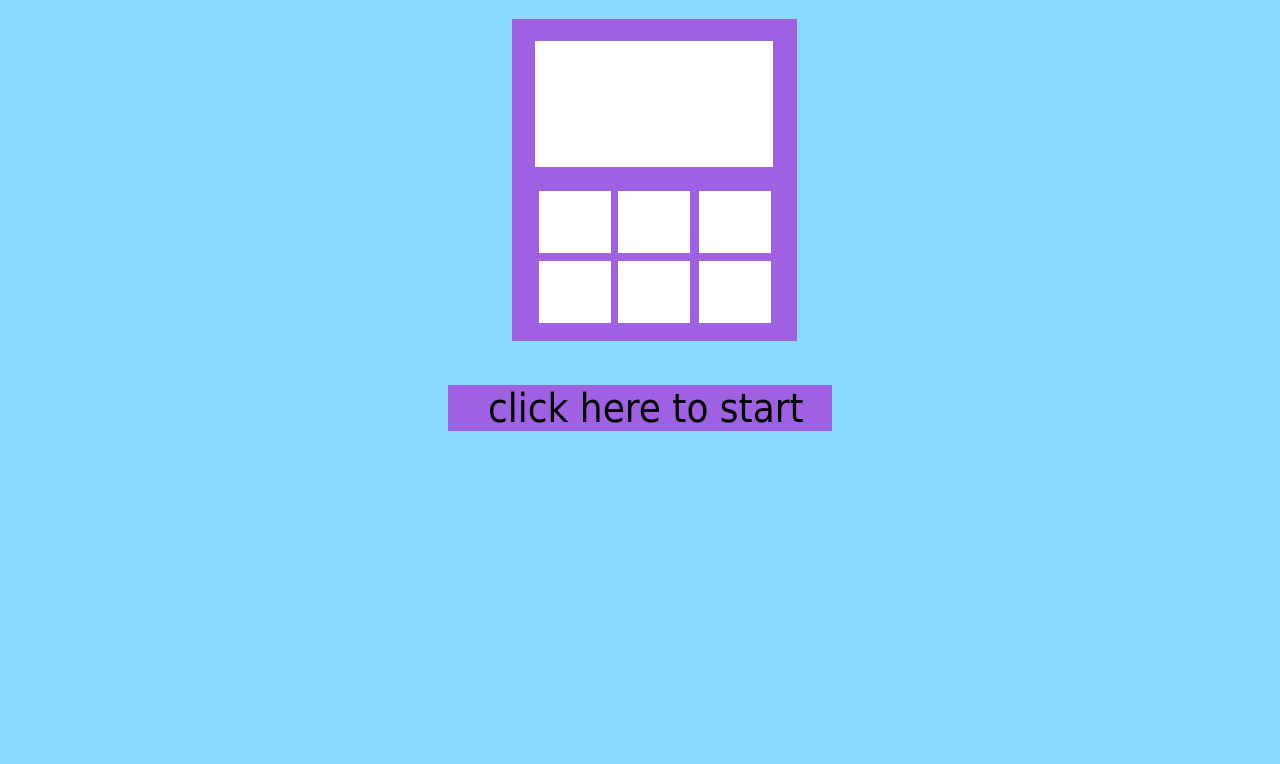
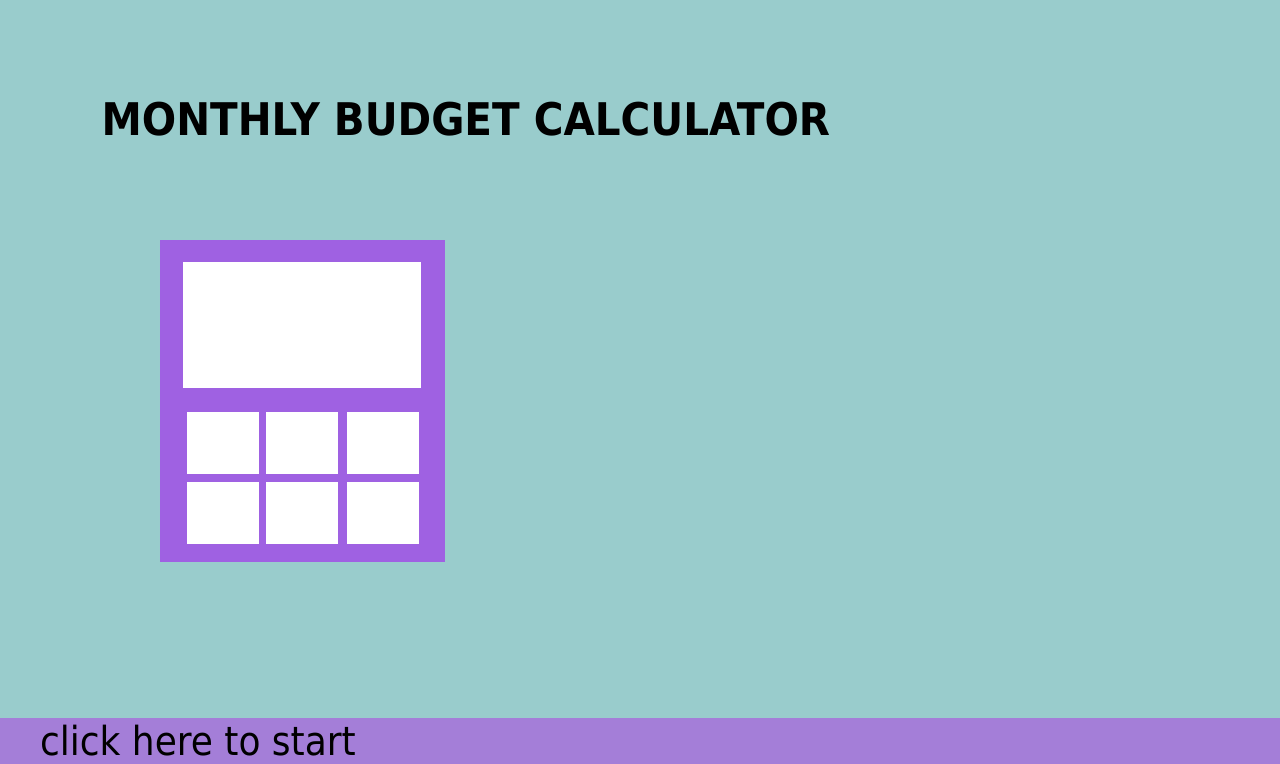
Before and after one commit to duniyagwan/web-app, a PHP site: page / in a window 1280 px wide. Shown: the part 477-1241 px from the top of the page. Before the commit the page ends 908 px from the top, so only its background shows below. Run offline with PHP 8.4, Linux system fonts and the light colour scheme.

Commit message:
added more css

```diff
--- a/cover/css/general.css
+++ b/cover/css/general.css
@@ -2,38 +2,42 @@
 /* CSS Document */
 
 html {
-	background-color:#8adbfb;
+	background-color:#9CC;
 	margin:0;
 	padding:0;
 
 }
 
 
-
-
 body {
 
 	margin:0 auto;
-	padding:0;
-	width:30%;
+	padding:0 auto;
+
 
 }
 
  img {
-	padding-left:4em;
+	padding-left:10em;
+	margin-top:4em;
+	padding-bottom:7em;
+
 }
+
+
 
 h1 {
 	font-family:Tahoma, Geneva, sans-serif;
 	float:right;
-	padding-left:1em;
-	font-size:40px;
+	padding-right:10em;
+	font-size:45px;
+	margin-top:2em;
 }
 
 body li {
 	list-style:none;
 	font-size:40px;
-	background-color:#9f61e2;
+	background-color:#a47ed8;
 	font-family:Tahoma, Geneva, sans-serif;
 	margin-top:1em;
 }
```
